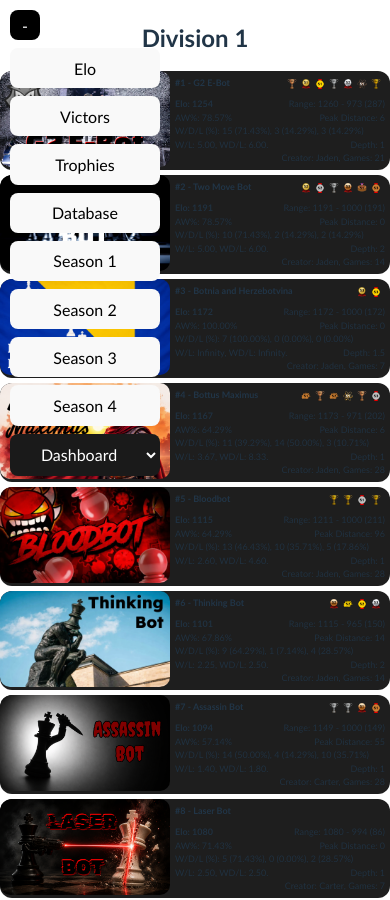
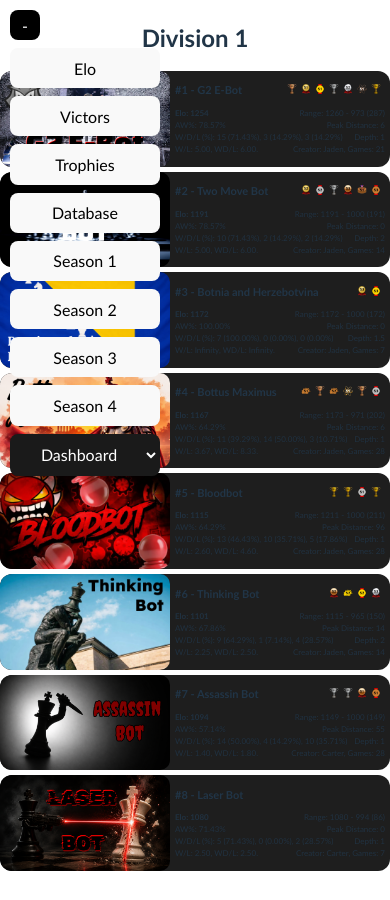
Before and after one commit to JadenVandenBerg/WC_React, a React (Vite) app in the folder wc_react/: page / in a window 390 px wide. Shown: the top 900 px of the page. Built offline with nearby package versions, Linux system fonts and the light colour scheme.

Commit message:
mobile temp fix

```diff
--- a/wc_react/src/App.css
+++ b/wc_react/src/App.css
@@ -63,11 +63,11 @@
   }
 
   .botTitle {
-    font-size: small !important;
+    font-size: 11px !important;
   }
 
   .botInfo div, .botInfo b {
-    font-size: xx-small !important;
+    font-size: 8px;
   }
 
   .botInfo {
```
